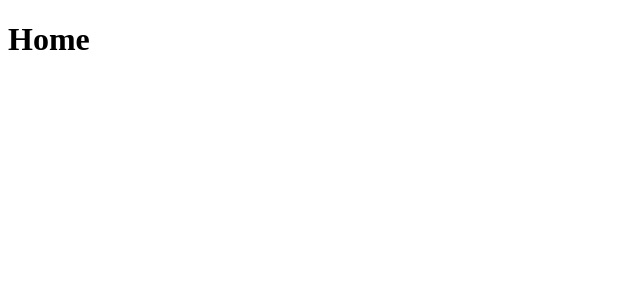
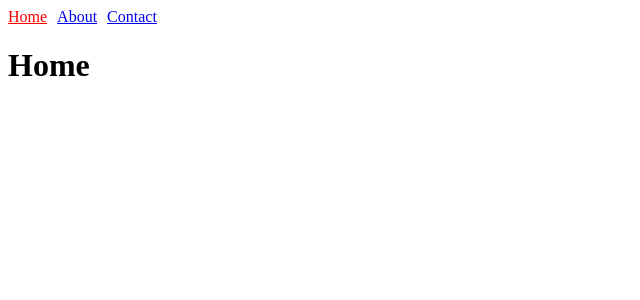
Before and after one commit to redveronika/react-router4__tutorial, a React (Create React App) app: page / in a window 1280 px wide. Shown: the top 300 px of the page, without its empty margins (0-640 px from the left). Built offline with nearby package versions, Linux system fonts and the light colour scheme.

Commit message:
Navigation Between Routes and Style Link

```diff
--- /dev/null
+++ b/src/App.css
@@ -0,0 +1,7 @@
+a {
+    margin-right: 10px;
+}
+
+a.active {
+    color: red;
+}
--- a/src/App.js
+++ b/src/App.js
@@ -1,5 +1,23 @@
 import React from 'react';
-import {BrowserRouter as Router, Route} from 'react-router-dom';
+import {
+    BrowserRouter as Router,
+    Route,
+    NavLink
+} from 'react-router-dom';
+import './App.css';
+
+const isActiveFunc = (match) => {
+    return match;
+};
+
+const Links = () => (
+    <nav>
+        <NavLink isActive={isActiveFunc} exact activeClassName="active" to="/" >Home</NavLink>
+        <NavLink isActive={isActiveFunc} activeClassName="active" to="/about" >About</NavLink>
+        <NavLink isActive={isActiveFunc} activeClassName="active" to="/contact" >Contact</NavLink>
+    </nav>
+);
+
 
 const Home = (props) => {
     console.log(props)
@@ -9,8 +27,10 @@ const Home = (props) => {
 const App = () => (
     <Router>
         <div>
+            <Links/>
             <Route exact path="/" component={Home}/>
             <Route path="/about" render={() => <h1>About</h1>}/>
+            <Route path="/contact" render={() => <h1>Contact</h1>}/>
         </div>
     </Router>
 );
```
